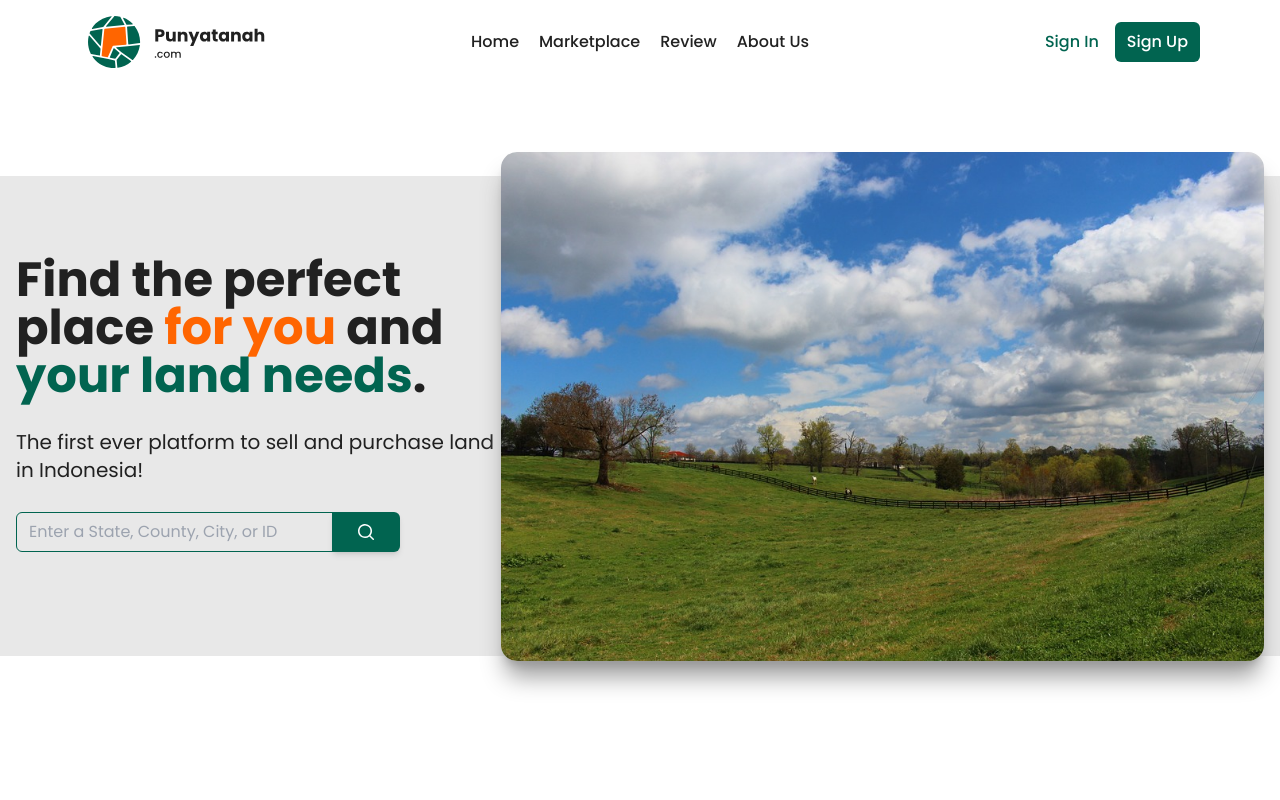
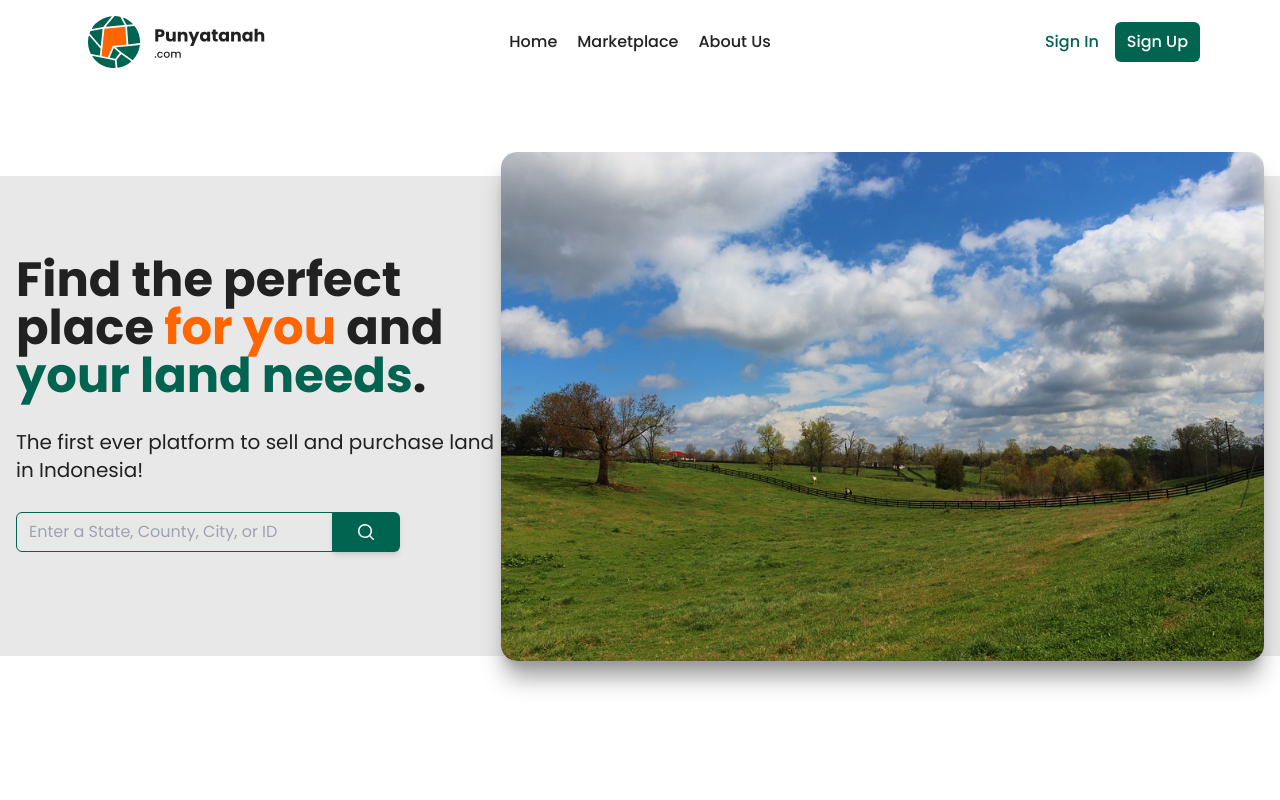
Before and after one commit to FlowersRlit/punyatanah-reactjs, a React (Create React App) app: page / in a window 1280 px wide. Shown: the top 800 px of the page. Built offline with nearby package versions, Linux system fonts and the light colour scheme.

Commit message:
removed Review button

```diff
--- a/src/components/Navbar.js
+++ b/src/components/Navbar.js
@@ -71,7 +71,6 @@ const Navbar = () => {
           <div className="col-span-2 hidden items-center justify-center space-x-1 font-medium md:flex">
             <NavbarMidButtons Button="Home" Page="./" />
             <NavbarMidButtons Button="Marketplace" Page="./marketplace" />
-            <NavbarMidButtons Button="Review" Page="./" />
             <NavbarMidButtons Button="About Us" Page="./about" />
           </div>
 
@@ -116,7 +115,6 @@ const Navbar = () => {
         className="mobile-menu hidden text-center shadow-md shadow-[#016450] md:hidden">
         <NavbarMobileButtons Title="Home" Page="./" />
         <NavbarMobileButtons Title="Marketplace" Page="./marketplace" />
-        <NavbarMobileButtons Title="Review" Page="./" />
         <NavbarMobileButtons Title="About Us" Page="./" />
       </div>
     </animated.div>
```
